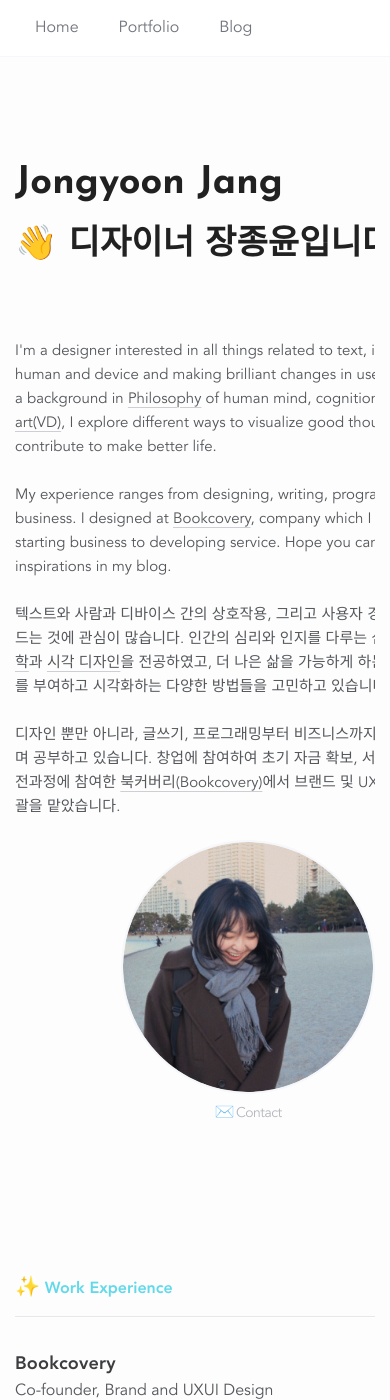
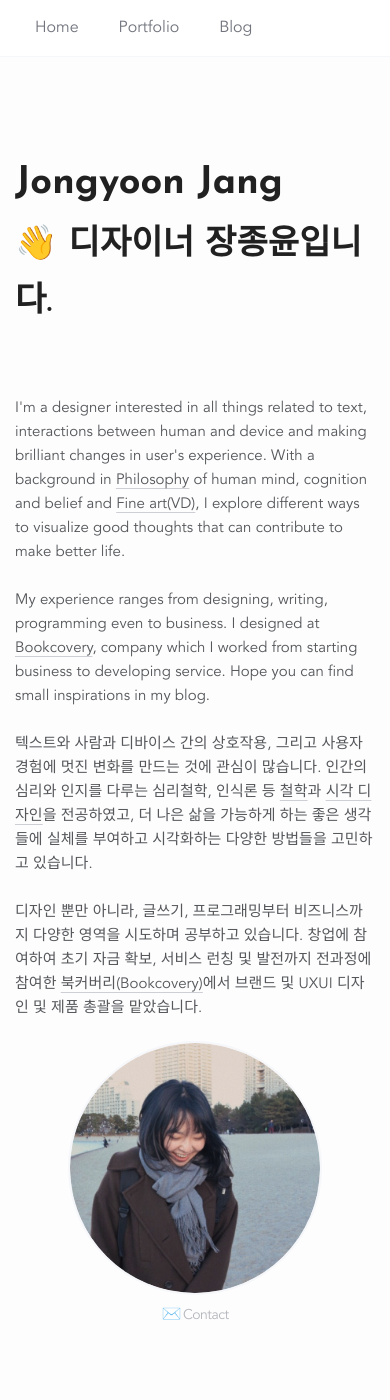
Before and after one commit to junethirty/junethirty.github.io, a Jekyll site: the page built from index.html, in a window 390 px wide and 1400 px high. Built offline with Jekyll 4.4.1, drawn with Linux system fonts in a browser that asks for light colours; nearby versions of some CDN libraries.

Commit message:
mobile layout

```diff
--- a/_sass/_layout.scss
+++ b/_sass/_layout.scss
@@ -23,7 +23,10 @@ home layouts
     float: left;
     font-size: 16px;
   width: 500px;
-
+  @media (max-width: 520px) {
+    float: left;
+    width: auto;
+}
 }
 
 .company-time {
@@ -50,6 +53,16 @@ home layouts
     font-size: 14px;
     font-weight: 300;
     text-align: center;
+
+    @media (max-width: 862px) {
+        float: left;
+        width: auto;
+    }
+    @media (max-width: 530px) {
+        text-align: center;
+        width: 100%;
+        margin-right: 0px;
+    }
 
     a {
         transition: all 0.2s ease-in-out;
@@ -78,6 +91,11 @@ home layouts
     float: left;
     width: 500px;
     margin-right: 60px;
+    @media (max-width: 530px) {
+        float: left;
+        width: auto;
+        margin-right: 0px;
+    }
 }
 
 //home(about)
@@ -132,6 +150,12 @@ top:0px;
 height:56px;
 width:100%;
 z-index: 50;
+@media (max-width: 287px) {
+    height:112px;
+}
+@media (max-width: 202px) {
+    height:168px;
+}
 }
 
 
@@ -247,6 +271,12 @@ color: $theme-color;
  */
 .page-margin-top {
     height: 120px;
+    @media (max-width: 287px) {
+        height:130px;
+    }
+    @media (max-width: 202px) {
+        height:170px;
+    }
 }
 .page-content {
 padding: 0 0 180px 0; /* VERTICAL PADDING FOR TITLE ON EVERY PAGE */
```
